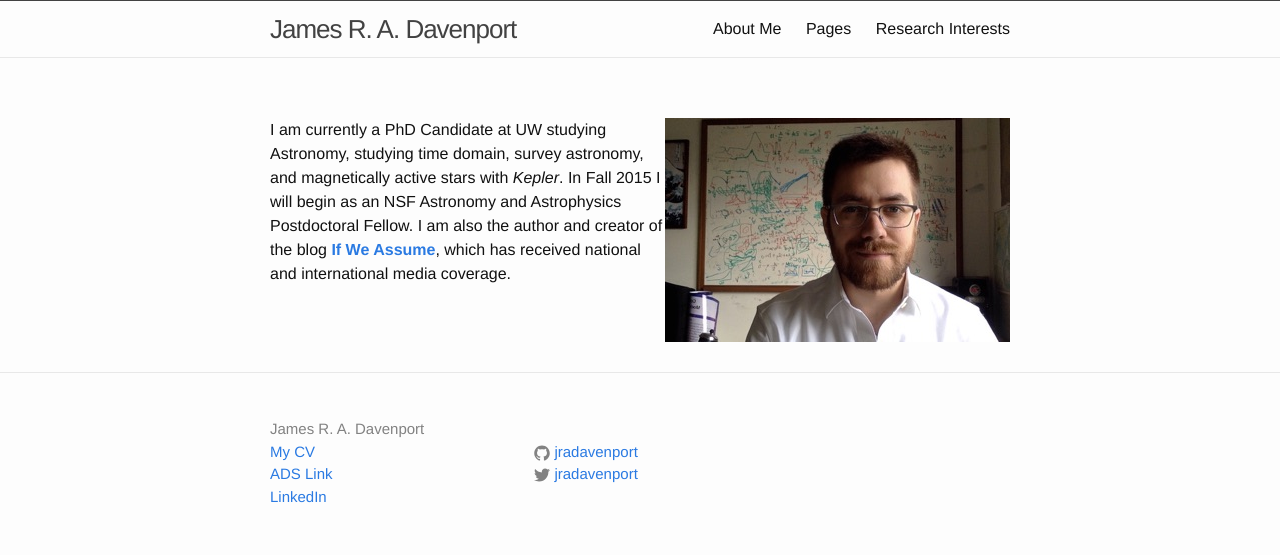
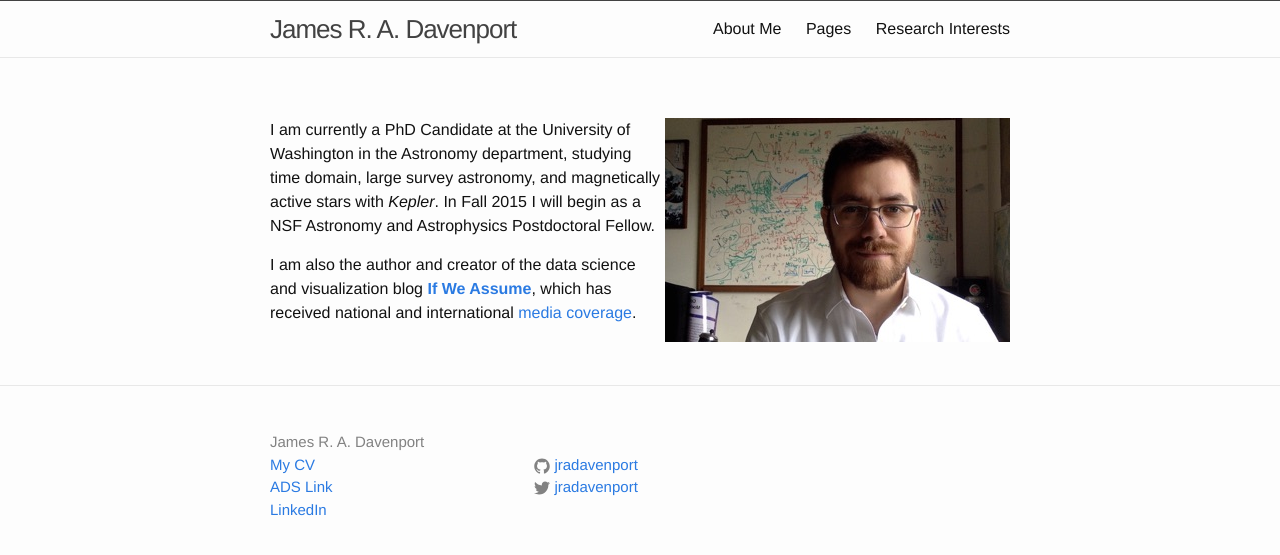
Before and after one commit to jradavenport/jradavenport.github.io, a Jekyll site: the page built from index.md, in a window 1280 px wide. Shown: the top 555 px of the page. Built offline with Jekyll 4.4.1, drawn with Linux system fonts in a browser that asks for light colours; comment, search, counter and statistics services are not loaded.

Commit message:
update headline

```diff
--- a/index.md
+++ b/index.md
@@ -6,4 +6,6 @@ layout: page
 <img align="right" src="{{ site.url }}/assets/head.jpg">
 
 
-I am currently a PhD Candidate at UW studying Astronomy, studying time domain, survey astronomy, and magnetically active stars with *Kepler*. In Fall 2015 I will begin as an NSF Astronomy and Astrophysics Postdoctoral Fellow. I am also the author and creator of the blog [**If We Assume**](http://www.ifweassume.com), which has received national and international media coverage.
+I am currently a PhD Candidate at the University of Washington in the Astronomy department, studying time domain, large survey astronomy, and magnetically active stars with *Kepler*. In Fall 2015 I will begin as a NSF Astronomy and Astrophysics Postdoctoral Fellow.
+
+I am also the author and creator of the data science and visualization blog [**If We Assume**](http://www.ifweassume.com), which has received national and international [media coverage](http://www.ifweassume.com/p/press.html).
```
Also changed, not shown: 2 other files.
